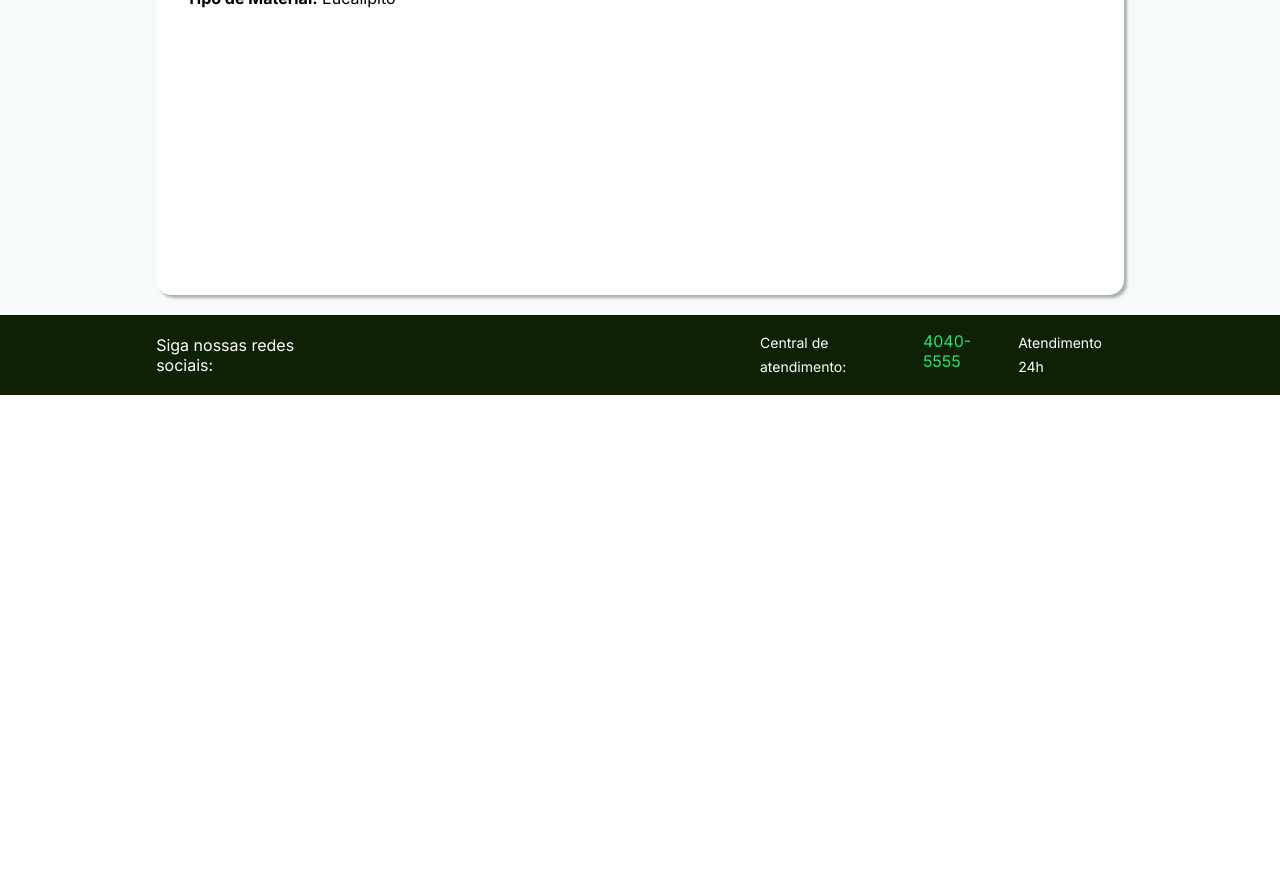
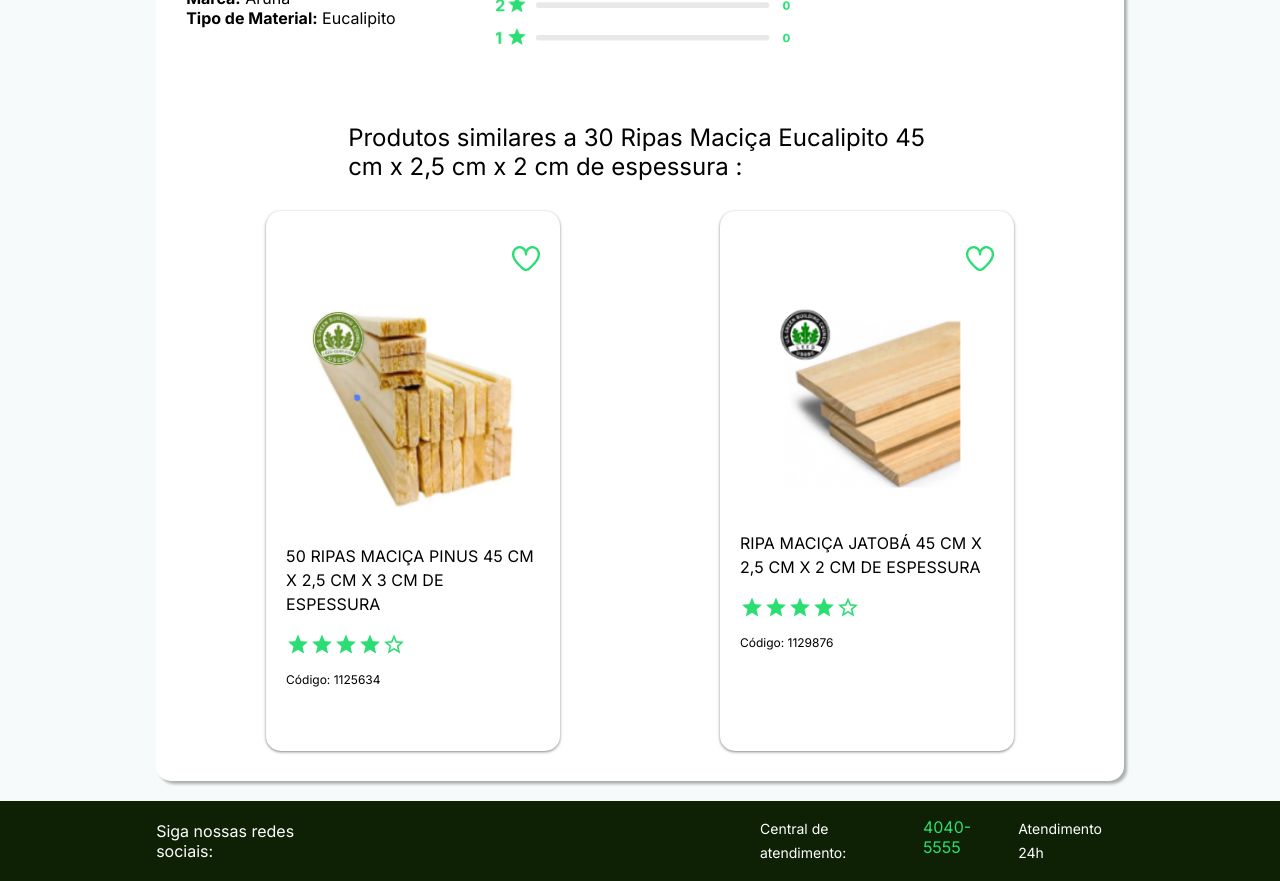
Before and after one commit to LipeSou/ecoPlace, a React (Create React App) app: page /product in a window 1280 px wide. Shown: the part 620-1501 px from the top of the page. Before the commit the page ends 1015 px from the top, so only its background shows below. Built offline with nearby package versions, Linux system fonts and the light colour scheme.

Commit message:
componente outros produtos

```diff
--- a/src/components/product/bottom/Bottom.js
+++ b/src/components/product/bottom/Bottom.js
@@ -6,8 +6,10 @@ import {
     CartCard,
     TitleDesc,
     SeloContainer,
+    Image,
 } from './styled';
 import LogoGbc from '../../../assets/img/gbc_logo-01 1.png'
+import Avaliacoes from '../../../assets/img/avaliações.png'
 
 
 export const Bottom = ({product}) => {
@@ -36,7 +38,7 @@ export const Bottom = ({product}) => {
                 </div>
             </Datasheet>
             <DescCard>
-                <h4>Avaliações</h4>
+                <Image src={Avaliacoes} />
             </DescCard>
             <CartCard>
                 <h4>Selos de certificação</h4>
--- a/src/components/product/bottom/styled.js
+++ b/src/components/product/bottom/styled.js
@@ -5,7 +5,6 @@ export const Container = styled.div`
     display: grid;
     grid-template-columns: 1fr 1fr 1fr;
     padding: 0 30px 30px 30px;
-    height: 50vh;
 `
 
 export const Datasheet = styled.div`
@@ -18,6 +17,11 @@ export const TitleDesc = styled.h4`
 export const DescCard = styled.div`
     margin-left: 30px;
 `
+
+export const Image = styled.img`
+    height: 80%;
+`
+
 export const CartCard = styled.div`
     margin-left: 30px;
 `
--- a/src/components/productCard/ProductCard.js
+++ b/src/components/productCard/ProductCard.js
@@ -9,11 +9,10 @@ import {
     StyledCode,
     Price,
     StyledTitle,
-    ProductImage
+    ProductImage,
  } from "./styled"
 
-export const ProductCard = (product) => {
-
+export const ProductCard = ({product}) => {
     return (
         <MainContainer>
             <HeartContainer>
@@ -22,7 +21,6 @@ export const ProductCard = (product) => {
 
             <ProductImage src={product.img}/>
             <StyledTitle>{product.title}</StyledTitle>
-
             <Rating>
                 <img src={star}/>
                 <img src={star}/>
--- a/src/components/productCard/styled.js
+++ b/src/components/productCard/styled.js
@@ -60,5 +60,18 @@ line-height: 16px;
 export const ProductImage = styled.img`
 width: 216;
 height: 218;
+`
 
+export const MoreProductsContainer = styled.div`
+    display: flex;
+    flex-direction: column;
+    align-items: center;
+    margin-top: 30px;
 `
+
+export const DisplayProducts = styled.div`
+    display: flex;
+    align-items: center;
+    justify-content: space-around;
+    margin: 30px;
+`
--- a/src/pages/cartPage/CartPage.js
+++ b/src/pages/cartPage/CartPage.js
@@ -3,7 +3,7 @@ import {
     BuySucessContainer,
     CardProductContainer,
     Container,
-    OrderDataContainer ,
+    OrderDataContainer,
     BuyInfo,
     FontBold,
     CardProductCart,
@@ -12,16 +12,46 @@ import {
     CartButton,
     TrackOrderContainer,
     MoreProductsContainer,
+    DisplayProducts,
 } from './styled';
 import Verified from '../../assets/img/icons8-verified-badge-96 1.png'
 import { ProdutosDados } from '../../data';
+import ProductCard from '../../components/productCard/ProductCard';
+import Image4 from '../../assets/img/image4.png'
+import Image7 from '../../assets/img/image7.png'
 
 export const CartPage = () => {
     const codeId = '1125486';
 
-    const product = ProdutosDados.find(p => p.code === codeId)
+    const product = ProdutosDados.find(d => {
+        return d.code === codeId
+    })
+
+    const OutherProduct = [
+        {
+            img: Image4,
+            title: '50 Ripas Maciça Pinus 45 cm x 2,5 cm x 3 cm de espessura',
+            code: '1125634',
+            valor: 49.90,
+            desc: 'Ripas Maciça Maciça 45 cm x 2,5 cm x 2 cm de espessura oferecem qualidade, sofisticação e durabilidade em um só produto. Sua composição é 100% natural, livre de componentes que agridem o meio ambiente. Sua textura amadeirada proporciona elegância e fácil adaptação à decoração do ambiente.',
+            typeMaterial: 'Maciça',
+            category: 'Madeiramento',
+            nota: [[5],[5],[5],[5],[5],[5],[5],[5],[5],[5],[4],[4],[4],[4],[4],[4],[4],[4],[3],[3],[3],[3]],
+        },
+        {
+            img: Image7,
+            title: 'Ripa Maciça Jatobá 45 cm x 2,5 cm x 2 cm de espessura',
+            code: '1129876',
+            valor: 29.90,
+            desc: 'Ripas Maciça Jatobá 45 cm x 2,5 cm x 2 cm de espessura oferecem qualidade, sofisticação e durabilidade em um só produto. Sua composição é 100% natural, livre de componentes que agridem o meio ambiente. Sua textura amadeirada proporciona elegância e fácil adaptação à decoração do ambiente.',
+            typeMaterial: 'Jatobá',
+            category: 'Madeiramento',
+            nota: [[5],[5],[5],[5],[5],[5],[5],[5],[5],[5],[4],[4],[4],[4],[4],[4],[4],[4],[3],[3],[3],[3]],
+        },
+    ]
 
     return (
+        product && (
             <Container>
                 <CardProductContainer>
                     <BuySucessContainer>
@@ -38,7 +68,6 @@ export const CartPage = () => {
                             Confira abaixo os dados do seu pedido:
                         </p>
                     <OrderDataContainer>
-
                         {
                             <CardProductCart>
                                 <div>
@@ -68,8 +97,16 @@ export const CartPage = () => {
                     <MoreProductsContainer>
                         <p style={{fontSize: '24px'}}>Confira estes outros produtos:</p>
                     </MoreProductsContainer>
+                    <DisplayProducts>
+                        {
+                            OutherProduct.map(p => {
+                                return <ProductCard key={p.code} product={p} />
+                            })
+                        }
+                    </DisplayProducts>
                 </CardProductContainer>
             </Container>
+            )
     )
 }
 
--- a/src/pages/cartPage/styled.js
+++ b/src/pages/cartPage/styled.js
@@ -84,3 +84,10 @@ export const MoreProductsContainer = styled.div`
     align-items: center;
     margin-top: 30px;
 `
+
+export const DisplayProducts = styled.div`
+    display: flex;
+    align-items: center;
+    justify-content: space-around;
+    margin: 30px;
+`
--- a/src/pages/productPage/ProductPage.js
+++ b/src/pages/productPage/ProductPage.js
@@ -2,23 +2,56 @@ import React from "react"
 import Bottom from "../../components/product/bottom/Bottom";
 import Top from "../../components/product/top/Top"
 import { ProdutosDados } from "../../data"
-import { CardProductContainer, Container } from "./styled";
+import { CardProductContainer, Container, DisplayProducts, MoreProductsContainer } from "./styled";
+import Image4 from '../../assets/img/image4.png'
+import Image7 from '../../assets/img/image7.png'
+import ProductCard from "../../components/productCard/ProductCard";
 
 
 const productPage = () => {
     const codeId = '1125486';
 
     const product = ProdutosDados.find(p => p.code === codeId)
-
+    const OutherProduct = [
+        {
+            img: Image4,
+            title: '50 Ripas Maciça Pinus 45 cm x 2,5 cm x 3 cm de espessura',
+            code: '1125634',
+            valor: 49.90,
+            desc: 'Ripas Maciça Maciça 45 cm x 2,5 cm x 2 cm de espessura oferecem qualidade, sofisticação e durabilidade em um só produto. Sua composição é 100% natural, livre de componentes que agridem o meio ambiente. Sua textura amadeirada proporciona elegância e fácil adaptação à decoração do ambiente.',
+            typeMaterial: 'Maciça',
+            category: 'Madeiramento',
+            nota: [[5],[5],[5],[5],[5],[5],[5],[5],[5],[5],[4],[4],[4],[4],[4],[4],[4],[4],[3],[3],[3],[3]],
+        },
+        {
+            img: Image7,
+            title: 'Ripa Maciça Jatobá 45 cm x 2,5 cm x 2 cm de espessura',
+            code: '1129876',
+            valor: 29.90,
+            desc: 'Ripas Maciça Jatobá 45 cm x 2,5 cm x 2 cm de espessura oferecem qualidade, sofisticação e durabilidade em um só produto. Sua composição é 100% natural, livre de componentes que agridem o meio ambiente. Sua textura amadeirada proporciona elegância e fácil adaptação à decoração do ambiente.',
+            typeMaterial: 'Jatobá',
+            category: 'Madeiramento',
+            nota: [[5],[5],[5],[5],[5],[5],[5],[5],[5],[5],[4],[4],[4],[4],[4],[4],[4],[4],[3],[3],[3],[3]],
+        },
+    ]
 
     return (
         <Container>
             <CardProductContainer>
                 <Top product={product} />
                 <Bottom product={product}/>
+                <MoreProductsContainer>
+                    <p style={{fontSize: '24px'}}>Produtos similares a {product.title} :</p>
+                </MoreProductsContainer>
+                <DisplayProducts>
+                    {
+                        OutherProduct.map(p => {
+                            return <ProductCard key={p.code} product={p} />
+                        })
+                    }
+                </DisplayProducts>
             </CardProductContainer>
         </Container>
-
     )
 }
 
--- a/src/pages/productPage/styled.js
+++ b/src/pages/productPage/styled.js
@@ -15,3 +15,17 @@ grid-column-start: 2;
 background-color: #ffffff;
 margin: 20px 0;
 `
+
+export const MoreProductsContainer = styled.div`
+    display: flex;
+    flex-direction: column;
+    width: 60%;
+    margin-left: 15vw;
+`
+
+export const DisplayProducts = styled.div`
+    display: flex;
+    align-items: center;
+    justify-content: space-around;
+    margin: 30px;
+`
```
Also changed, not shown: src/assets/img/avaliações.png (added). Lines whose indentation alone changed are shown as unchanged.
